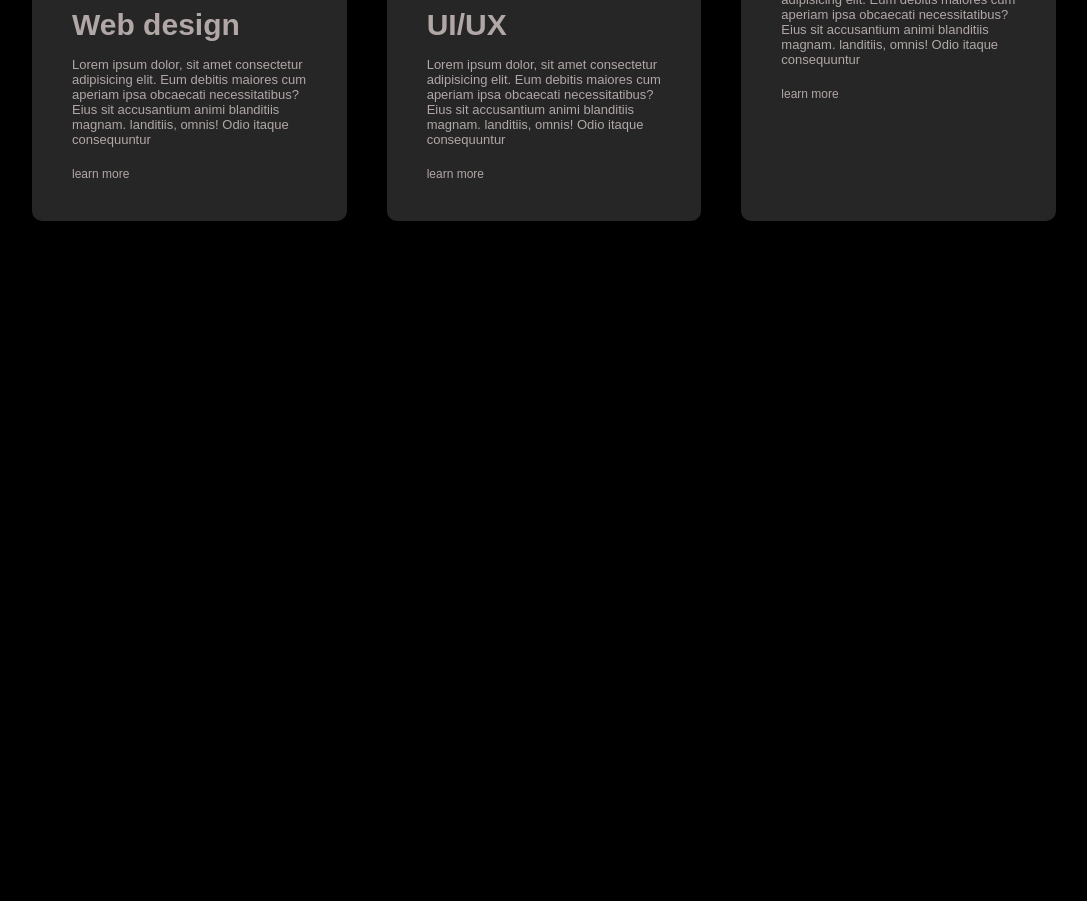
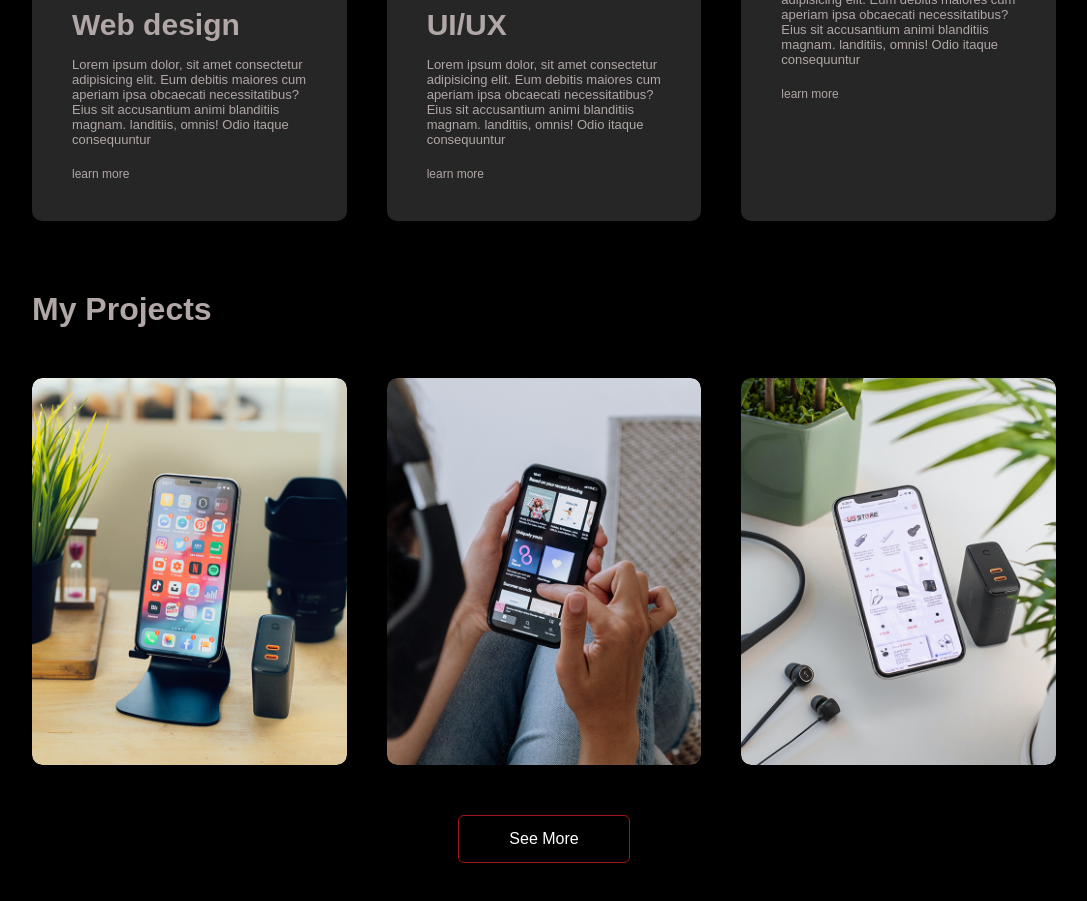
Before and after one commit to mouradmns/Portfolio.js, a plain HTML site: page index.html in a window 1280 px wide. Shown: the part 1659-2560 px from the top of the page, without its empty margins (96-1183 px from the left). Before the commit the page ends 1890 px from the top, so only its background shows below. Drawn offline with Linux system fonts and the light colour scheme.

Commit message:
ddded the projects section

```diff
--- a/index.html
+++ b/index.html
@@ -79,7 +79,7 @@
      <!-- ---------------------------Services--------------------------------- -->
      <div id="services">
             <div class="container">
-                <h1 class="sub-title">About Me</h1>
+                <h1 class="sub-title">Services</h1>
                 <div class="services-list">
                     <div>
                         <i class="fa-solid fa-code"></i>
@@ -112,5 +112,45 @@
             </div>
      </div>
      <!-- /* --------------------------------MY Projects------------------------ */ -->
+     <div id="portfolio">
+        <div class="container">
+            <h1 class="sub-title">My Projects</h1>
+            <div class="work-list">
+                <div class="work">
+                    <img src="images/work-1.png">
+                    <div class="layer">
+                          <h3>My app 1</h3>
+                        <p>Lorem ipsum dolor, sit amet consectetur adipisicing elit. Eum debitis
+                            maiores cum aperiam ipsa obcaecati necessitatibus? Eius sit accusantium
+                            animi blanditiis magnam. landitiis, omnis! Odio itaque consequuntur
+                        </p>
+                        <a href="#"><i class="fa-solid fa-link"></i></a>
+                    </div>
+                </div>
+                <div class="work">
+                    <img src="images/work-2.png">
+                    <div class="layer">
+                        <h3>My app 2</h3>
+                        <p>Lorem ipsum dolor, sit amet consectetur adipisicing elit. Eum debitis
+                            maiores cum aperiam ipsa
+                        </p>
+                        <a href="#"><i class="fa-solid fa-link"></i></a>
+                    </div>
+                </div>
+                <div class="work">
+                    <img src="images/work-3.png">
+                    <div class="layer">
+                        <h3>My app 3</h3>
+                        <p>Lorem ipsum dolor, sit amet consectetur adipisicing elit. Eum debitis
+                            maiores cum aperiam ipsa obc
+                        </p>
+                        <a href="#"><i class="fa-solid fa-link"></i></a>
+                </div>
+            </div>
+        </div>
+        <a href="#" class="btn">See More</a>
+
+    </div>
+    </div>
 </body>
 </html>
--- a/style.css
+++ b/style.css
@@ -164,3 +164,79 @@ nav ul li a:hover::after{
     transform: translateY(-10px);
 }
 /* --------------------------------MY Projects------------------------ */
+#portfolio{
+    padding: 50px 0;
+}
+.work-list{
+    display: grid;
+    grid-template-columns: repeat(auto-fit,minmax(250px,1fr));
+    grid-gap: 40px;
+   margin-top: 50px;
+}
+.work{
+    border-radius: 10px;
+    position: relative;
+    overflow:hidden;
+}
+.work img {
+    width:100%;
+    border-radius: 10px;
+    display: block;
+    transition: transform 0.5s;
+}
+.layer{
+    width:100%;
+    height: 0;
+    background: linear-gradient(rgba(0,0,0,0.6),#E5383B);
+    border-radius: 10px;
+    position: absolute;
+    left: 0;
+    bottom: 0;
+    overflow: hidden;
+    display: flex;
+    align-items: center;
+    justify-content: center;
+    flex-direction: column;
+    padding: 0 40px;
+    text-align: centers;
+    font-size: 14px;
+    transition: height 0.5s;
+}
+ .layer h3{
+    font-weight: 500;
+    margin-bottom: 20px;
+}
+.layer a{
+    margin-top: 20px;
+    color: #E5383B;
+    text-decoration: none;
+    font-size: 18px;
+    line-height: 60px;
+    background: #fff;
+    width: 60px;
+    height: 60px;
+    border-radius: 50%;
+    text-align:center;
+}
+.work:hover img{
+    transform: scale(1.1);
+}
+
+.work:hover .layer{
+    height: 100%;
+}
+.btn{
+    margin: 50px auto;
+    display:block;
+    width: fit-content;
+    border: 1px solid #A4161A;
+    padding :14px 50px;
+    border-radius: 6px;
+    text-decoration: none;
+    color:#fff;
+    transition: background 0.5s;
+}
+
+.btn:hover{
+    background:#E5383B;
+}
```
